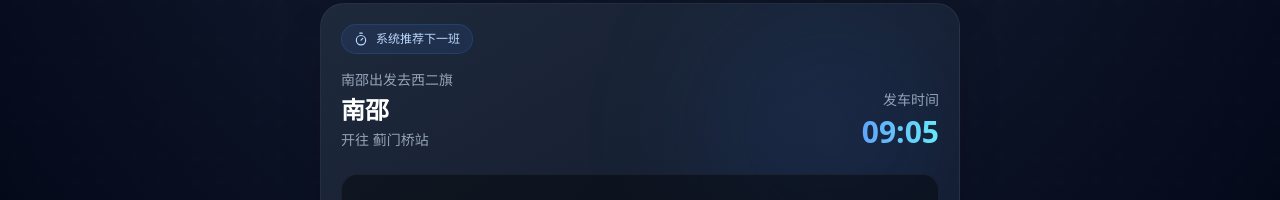
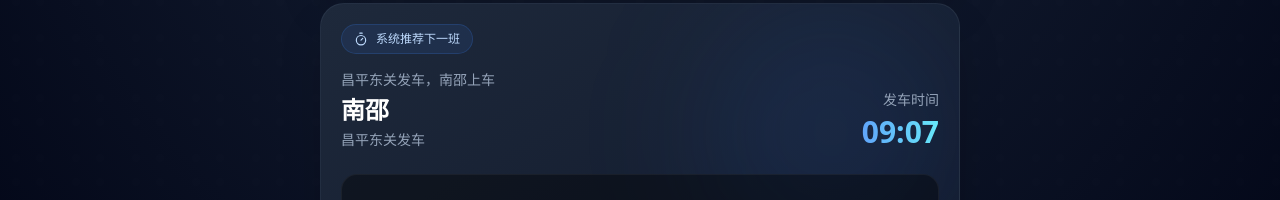
Before and after one commit to delete222/subway, a React (Vite) app: page /#/ in a window 1280 px wide. Shown: the part 458-658 px from the top of the page. Built offline with nearby package versions, Linux system fonts and the light colour scheme.

Commit message:
Prioritize Dongguan departures for morning commute

```diff
--- a/src/pages/SubwaySchedule.tsx
+++ b/src/pages/SubwaySchedule.tsx
@@ -82,7 +82,7 @@ const directionOptions: Record<DirectionKey, { label: string; station: string; t
     label: '上班去公司',
     station: '南邵站',
     targetText: '开往蓟门桥站方向',
-    focusLabel: '南邵出发去西二旗',
+    focusLabel: '昌平东关发车，南邵上车',
   },
   evening: {
     label: '下班回家',
@@ -170,7 +170,7 @@ function getTrainStatus(minutesLeft: number, direction: DirectionKey, isPreferre
   if (direction === 'evening') {
     return isPreferred ? '可到南邵' : '短线车';
   }
-  if (!isPreferred) return '';
+  if (!isPreferred) return '普通班次';
   if (minutesLeft < 0) return '已过站';
   if (minutesLeft < TRAVEL_TIME_MIN) return '来不及了';
   if (minutesLeft <= TRAVEL_TIME_MAX) return '赶紧出发';
@@ -214,6 +214,21 @@ function canReachOffice(destination: string) {
   return destinationIndex >= officeStationIndex;
 }
 
+function isDongguanDeparture(entry: SubwayEntry) {
+  return entry.terminus.startsWith('昌平东关站') && !entry.terminus.includes('通过不停车');
+}
+
+function skipsNanShao(entry: SubwayEntry) {
+  return entry.terminus.includes('南邵站通过不停车');
+}
+
+function getTrainDetail(train: SubwayTrain, direction: DirectionKey) {
+  if (direction === 'morning') {
+    return train.isPreferred ? '昌平东关发车' : `开往 ${train.destination.replace('站', '')}`;
+  }
+  return `开往 ${train.destination.replace('站', '')}`;
+}
+
 function findDataset(dayType: DayType, direction: DirectionKey) {
   const option = directionOptions[direction];
   return subwayDatasets.find(
@@ -233,8 +248,8 @@ function buildTrains(dataset: SubwayDataset | undefined, now: Date, direction: D
       const minutesLeft = Math.floor((trainTime.getTime() - now.getTime()) / 1000 / 60);
       if (minutesLeft < -10) return;
 
-      const isFilteredShortTurn = direction === 'morning' ? !canReachOffice(entry.terminus) : !canReachHome(entry.terminus);
-      const isPreferred = !isFilteredShortTurn;
+      const isFilteredShortTurn = direction === 'morning' ? skipsNanShao(entry) || !canReachOffice(entry.terminus) : !canReachHome(entry.terminus);
+      const isPreferred = direction === 'morning' ? isDongguanDeparture(entry) : !isFilteredShortTurn;
 
       trains.push({
         station: dataset.station,
@@ -279,7 +294,7 @@ export default function SubwaySchedule() {
 
   const dataset = useMemo(() => findDataset(dayType, direction), [dayType, direction]);
   const availableTrains = useMemo(() => buildTrains(dataset, currentTime, direction), [dataset, currentTime, direction]);
-  const recommendedTrain = availableTrains.find(train => train.isPreferred && train.minutesLeft >= 0) ?? availableTrains.find(train => train.minutesLeft >= 0) ?? null;
+  const recommendedTrain = availableTrains.find(train => train.isPreferred && train.minutesLeft >= 0) ?? availableTrains.find(train => !train.isFilteredShortTurn && train.minutesLeft >= 0) ?? null;
   const nextTrain = isManualMode && selectedTrain ? selectedTrain : recommendedTrain;
   const countdown = nextTrain
     ? Math.max(0, Math.floor((new Date(currentTime).setHours(nextTrain.hour, nextTrain.minute, 0, 0) - currentTime.getTime()) / 1000))
@@ -393,7 +408,7 @@ export default function SubwaySchedule() {
                         <div>
                           <p className="text-slate-400 text-sm mb-1">{nextTrain.focusLabel}</p>
                           <div className="text-2xl font-bold text-white">{nextTrain.station.replace('站', '')}</div>
-                          <p className="mt-1 text-sm text-slate-400">开往 {nextTrain.destination}</p>
+                          <p className="mt-1 text-sm text-slate-400">{getTrainDetail(nextTrain, direction)}</p>
                         </div>
                         <div className="text-right">
                           <p className="text-slate-400 text-sm mb-1">发车时间</p>
@@ -429,7 +444,7 @@ export default function SubwaySchedule() {
                       <Train className="w-5 h-5 text-indigo-400" />
                       <h3 className="font-semibold text-lg tracking-wide">当日剩余时刻</h3>
                     </div>
-                    <span className="text-xs text-slate-400">可乘 {preferredCount} 班 · 淡化 {filteredCount} 班{direction === 'morning' ? '不到公司' : '不到家'}</span>
+                    <span className="text-xs text-slate-400">{direction === 'morning' ? `东关发车 ${preferredCount} 班` : `可到家 ${preferredCount} 班`} · 淡化 {filteredCount} 班{direction === 'morning' ? '不可乘' : '不到家'}</span>
                   </div>
                   {availableTrains.length > 0 ? (
                     <div className="grid grid-cols-2 gap-3">
@@ -451,13 +466,13 @@ export default function SubwaySchedule() {
                           <div className="relative z-10 flex items-start justify-between gap-2">
                             <div className="text-2xl font-black leading-none tabular-nums tracking-normal">{train.time}</div>
                             <span className={`shrink-0 rounded-full border px-2 py-0.5 text-[10px] font-semibold ${train.isPreferred ? 'border-emerald-300/25 bg-emerald-300/15 text-emerald-200' : 'border-white/10 bg-white/5 text-slate-400'}`}>
-                              {train.isPreferred ? (direction === 'morning' ? '到公司' : '到家') : train.isFilteredShortTurn ? (direction === 'morning' ? '不到公司' : '不到家') : '普通'}
+                              {train.isPreferred ? (direction === 'morning' ? '东关发车' : '到家') : train.isFilteredShortTurn ? (direction === 'morning' ? '不可乘' : '不到家') : '普通'}
                             </span>
                           </div>
                           <div className="relative z-10 mt-3 flex items-end justify-between gap-2">
                             <div className="min-w-0">
                               <div className={`truncate text-sm font-semibold ${train.isPreferred ? 'text-emerald-100' : 'text-slate-400'}`}>
-                                {train.destination.replace('站', '')}
+                                {direction === 'morning' && train.isPreferred ? '南邵上车' : train.destination.replace('站', '')}
                               </div>
                               <div className={`mt-0.5 truncate text-[10px] ${train.isPreferred ? 'text-emerald-200/70' : 'text-slate-600'}`}>
                                 {train.status || '普通班次'}
```
